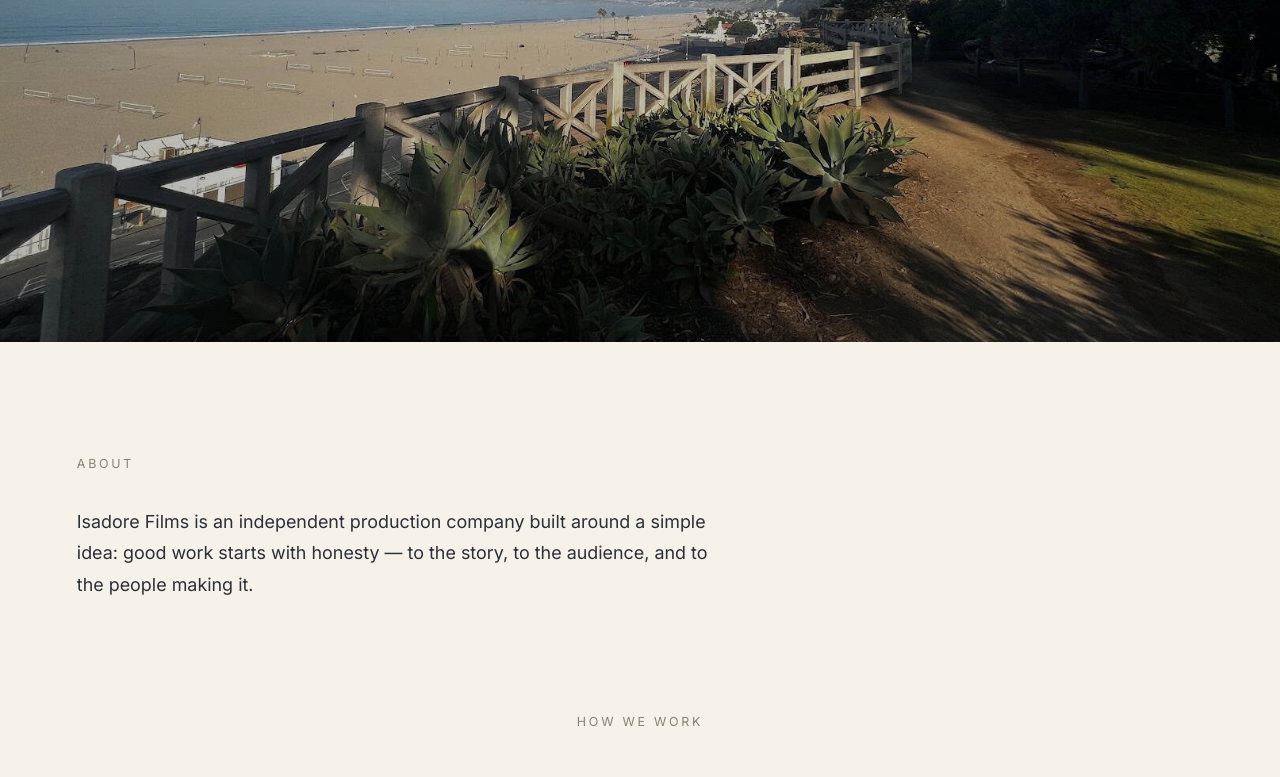
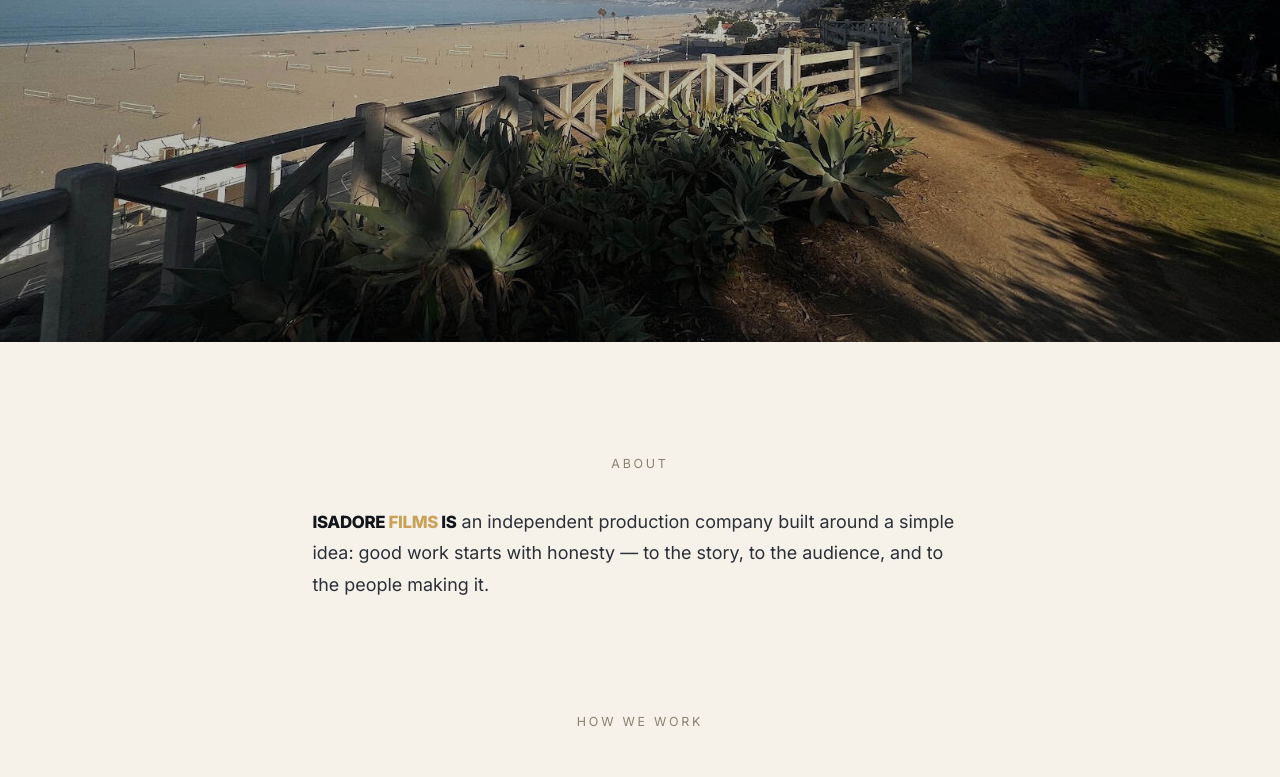
Before and after one commit to isadorefilms/isadorefilms-site, a plain HTML site: page index.html in a window 1280 px wide. Shown: the part 394-1171 px from the top of the page. Drawn offline with Linux system fonts and the light colour scheme.

Commit message:
Add files via upload

```diff
--- a/index.html
+++ b/index.html
@@ -28,7 +28,7 @@
 
 <section class="about">
   <p class="kicker">About</p>
-  <p class="lede">Isadore Films is an independent production company built around a simple idea: good work starts with honesty — to the story, to the audience, and to the people making it.</p>
+  <p class="lede"><span class="mark">Isadore <b>Films</b> is</span> an independent production company built around a simple idea: good work starts with honesty — to the story, to the audience, and to the people making it.</p>
 </section>
 
 <section class="philosophy">
--- a/styles.css
+++ b/styles.css
@@ -133,6 +133,8 @@ nav.primary a.active{ border-bottom:1px solid var(--gold); padding-bottom:4px; }
 
 /* ---------- About ---------- */
 
+/* The block centers on the page; the text inside it reads from a single
+   left edge, so the kicker and the paragraph share one margin. */
 .about{
   padding:7rem 6vw 4.5rem;
   background:var(--paper);
@@ -140,19 +142,35 @@ nav.primary a.active{ border-bottom:1px solid var(--gold); padding-bottom:4px; }
 }
 
 .about .kicker{
+  text-align:center;
+  margin:0 0 2rem;
   font-size:.78rem;
   letter-spacing:.22em;
   text-transform:uppercase;
   color:#8a8371;
-  margin-bottom:2rem;
 }
 
 .about .lede{
   max-width:58ch;
-  margin:0;
+  margin:0 auto;
   font-size:1.12rem;
   line-height:1.75;
   color:#2b2f38;
+}
+
+/* Opening words set as the wordmark. Slightly under 1em because uppercase
+   reads larger than lowercase at the same size. */
+.about .lede .mark{
+  font-weight:800;
+  font-size:.94em;
+  letter-spacing:-.02em;
+  text-transform:uppercase;
+  color:var(--ink);
+}
+
+.about .lede .mark b{
+  font-weight:800;
+  color:var(--gold);
 }
 
 /* ---------- Philosophy ---------- */
```
